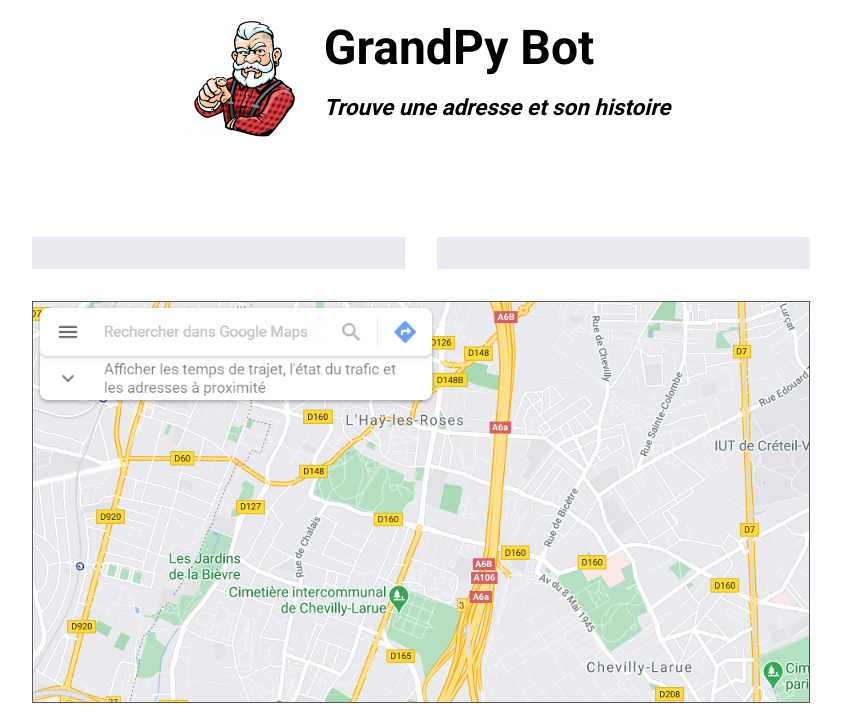
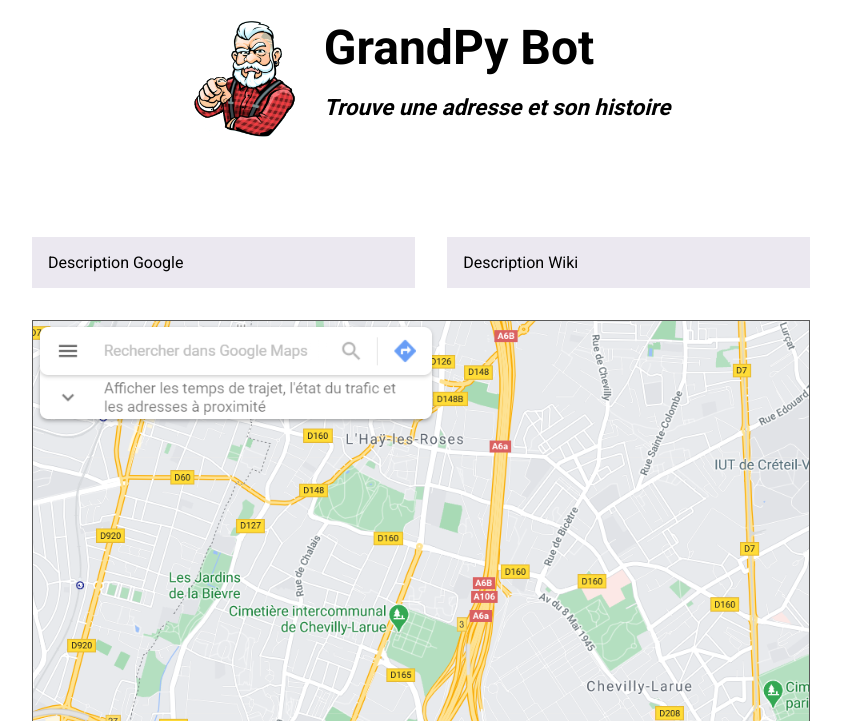
Before and after one commit to erischon/P7_eri_schon, a Flask app: page / in a window 1280 px wide. Shown: the top 721 px of the page, without its empty margins (219-1060 px from the left). Run offline with Flask 2, Linux system fonts and the light colour scheme; some libraries are stand-ins or nearby versions.

Commit message:
Update index.html

```diff
--- a/grandpy/templates/index.html
+++ b/grandpy/templates/index.html
@@ -8,20 +8,23 @@
 </head>
 <body>
     <header>
-        <div class="logo"><img src="../static/img/gp-logo.png" alt="GrandPy"></div>
+        <div class="logo">
+            <img src="../static/img/gp-logo.png" alt="GrandPy">
+        </div>
         <div class="head">
             <h1 class="title">GrandPy Bot</h1>
             <h2 class="subtitle">Trouve une adresse et son histoire</h2>
         </div>
     </header>
+
     <main>
         <section class="answer">
-            <div class="ans-google"></div>
-            <div class="ans-wiki"></div>
+            <div class="ans-google">Description Google</div>
+            <div class="ans-wiki">Description Wiki</div>
             <div class="ans-map"></div>
         </section>
+
         <section class="search">
-            <!-- <div class="form"> -->
                 <form action="">
                     <div class="label">
                         <label for=""></label>
@@ -31,9 +34,9 @@
                         <button type="submit" class="fas fa-search"></button>
                     </div>
                 </form>
-            <!-- </div> -->
         </section>
     </main>
+
     <footer>
         <div class="name">© Eri Schön - 2020</div>
         <div class="links">
@@ -41,6 +44,8 @@
             <img src="../static/img/GitHub-Mark-64px.png" alt="Github">
         </div>
     </footer>
+
     <script src="https://kit.fontawesome.com/72a0969713.js" crossorigin="anonymous"></script>
+
 </body>
 </html>
```
